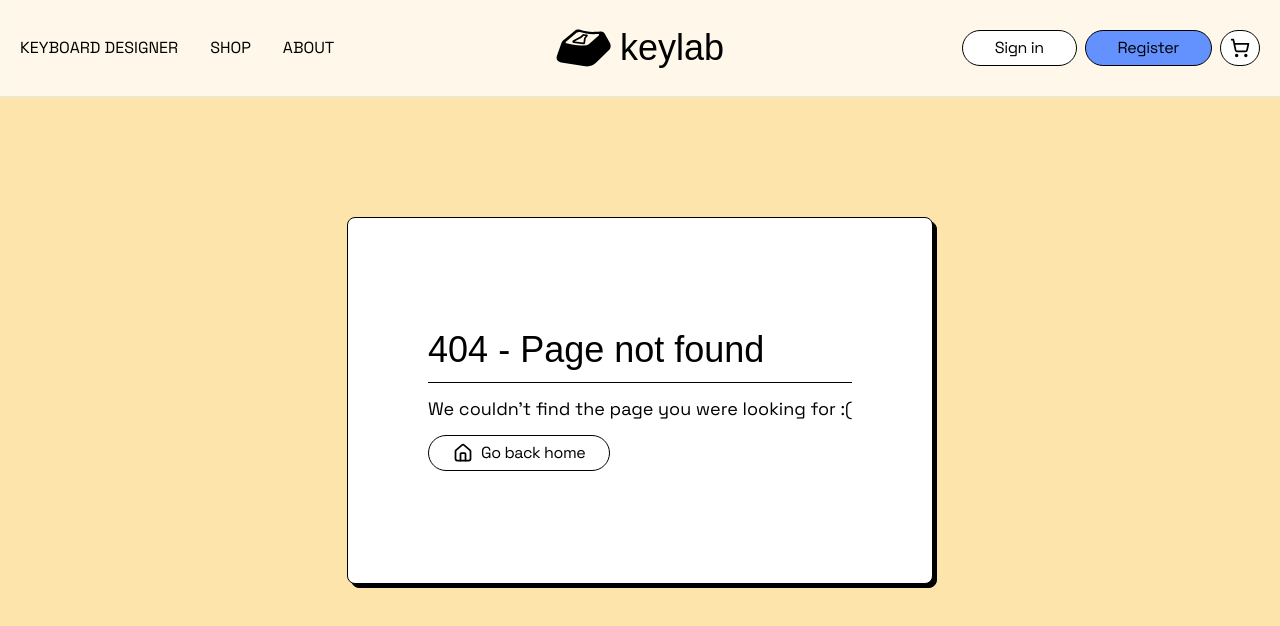
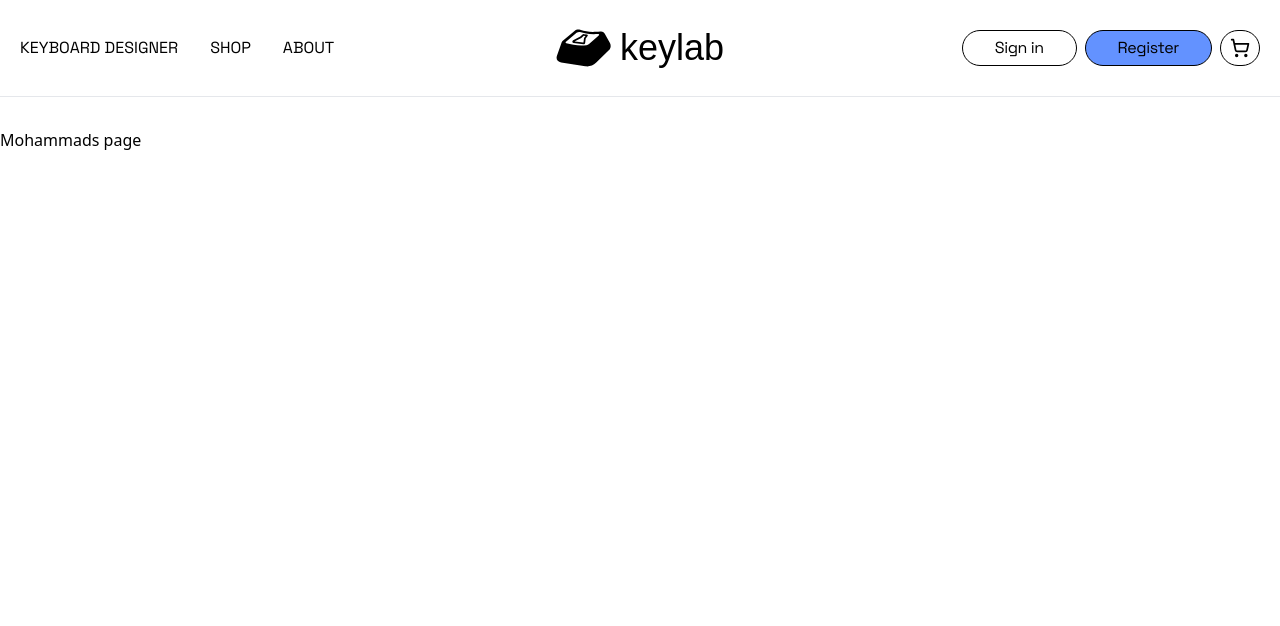
Before and after one commit to unchihugo/keylab, a React (Vite) app in the folder client/: page /about in a window 1280 px wide. Before the commit this address had no page. Shown: the top 626 px of the page. Built offline with nearby package versions, Linux system fonts and the light colour scheme; a web font is replaced by a local one.

Commit message:
implementing about us page

```diff
--- a/client/src/main.tsx
+++ b/client/src/main.tsx
@@ -9,6 +9,7 @@ import Home from './pages/Home'
 import NotFound from './pages/NotFound'
 import SignIn from './pages/sign-in'
 import ProtectedRoute from './components/ProtectedRoute'
+import About from './pages/About'
 
 const router = createBrowserRouter([
   {
@@ -20,6 +21,7 @@ const router = createBrowserRouter([
       { path: "/protected", element: <ProtectedRoute> <div>Protected</div> </ProtectedRoute> },
       { path: "/sign-in", element: <SignIn /> },
       { path: "*", element: <NotFound /> },
+      { path: "/about", element: <About /> },
     ]
   }
 ])
--- /dev/null
+++ b/client/src/pages/About.tsx
@@ -0,0 +1,5 @@
+export default function About() {
+    return(
+        <div className="mt-32">Mohammads page</div>
+    )
+}
```
